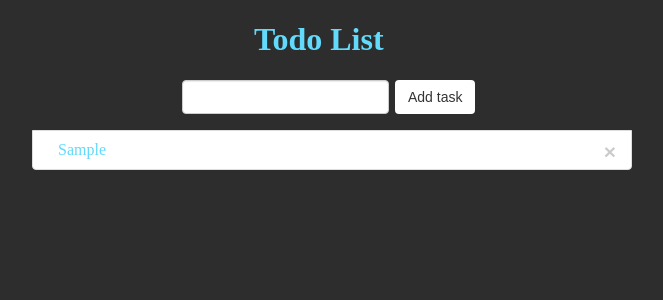
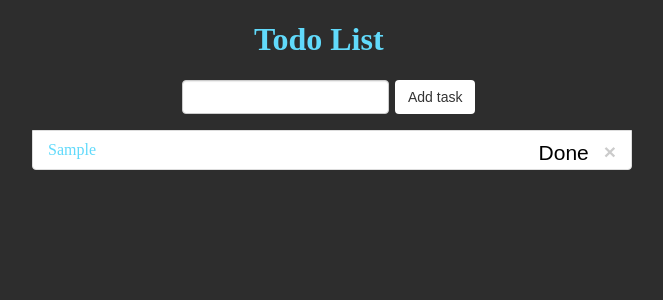
Before and after one commit to Hiaman98/react-crud, a React (Create React App) app: page / in a window 1280 px wide. Both pictures are taken after typing "Sample" into the empty fields and a click on the button "Add task". Shown: the top 300 px of the page, without its empty margins (308-971 px from the left). Built offline with nearby package versions, Linux system fonts and the light colour scheme.

Commit message:
Added logic to update status of  task

```diff
--- a/src/App.css
+++ b/src/App.css
@@ -112,6 +112,19 @@ button.addTask {
   margin-left: 6px;
 }
 
+button.status {
+  padding: 0;
+  cursor: pointer;
+  background: 0 0;
+  margin-right: 15px;
+  border: 0;
+  float: right;
+  font-size: 21px;
+  color: #000;
+  text-shadow: 0 1px 0 #fff;
+  filter: alpha(opacity=20);
+}
+
 .btn-default {
   color: #333;
   background-color: #fff;
--- a/src/App.js
+++ b/src/App.js
@@ -17,9 +17,11 @@ function App() {
 
     let task = {
       id: idOfLastElement + 1,
-      taskName: newTask === ""? 'Please add a task': newTask
+      taskName: newTask === ""? 'Please add a task': newTask,
+      status: false
     }
 
+    // Make 'add task' input empty and add new task to todo list
     setNewTask("")
     setTodoList([...todoList, task]);
   }
@@ -29,6 +31,19 @@ function App() {
     setTodoList(todoList.filter((task) => task.id !== id));
   }
 
+  const updateStatus = (id) => {
+    let updateList = todoList.map((task) => {
+
+        if (task.id === id) {
+          return {...task, status: !task.status};
+        }
+
+        return task;
+    });
+
+    // update todoList
+    setTodoList(updateList)
+  }
   return (
 
     <div id='main' className="data-reactroot">
@@ -41,8 +56,7 @@ function App() {
       <ul className='list-group'>
           {
             todoList.map((task) => {
-
-                return <Task taskName = {task.taskName} deleteTask = {deleteTask} id = {task.id}/>;
+                return <Task task={task} deleteTask={deleteTask} updateStatus={updateStatus}/>;
             })
           }
       </ul>
--- a/src/Task.js
+++ b/src/Task.js
@@ -2,11 +2,11 @@ import React from 'react'
 
 export default function Task(props) {
   return (
-    <li className="list-group-item ">
-    <div>
-      <span className="glyphicon glyphicon-ok icon" aria-hidden="true"></span>
-      {props.taskName}
-      <button type="button" className="close" onClick={() => props.deleteTask(props.id)}>&times;</button>
+    <li className="list-group-item" id={props.task.id}>
+    <div className={props.task.status? "done": "undone"}>
+      {props.task.taskName}
+      <button type="button" className="close" onClick={() => props.deleteTask(props.task.id)}>&times;</button>
+      <button type="button" className="status" onClick={() => props.updateStatus(props.task.id)}>{props.task.status? "Undone": "Done"}</button>
     </div>
   </li>
   )
```
